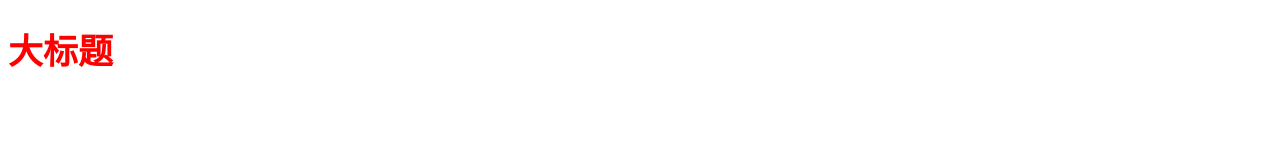
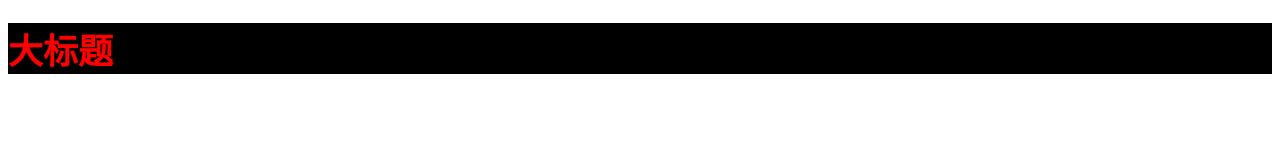
Before and after one commit to dgfdfgdgd/HJF, a plain HTML site: page index.html in a window 1280 px wide. Drawn offline with Linux system fonts and the light colour scheme.

Commit message:
修改了index,css

```diff
--- a/index.css
+++ b/index.css
@@ -1,4 +1,5 @@
 h1{
     color: red;
-    font-size: 35px;;
+    font-size: 35px;
+    background-color: black;
 }
```
